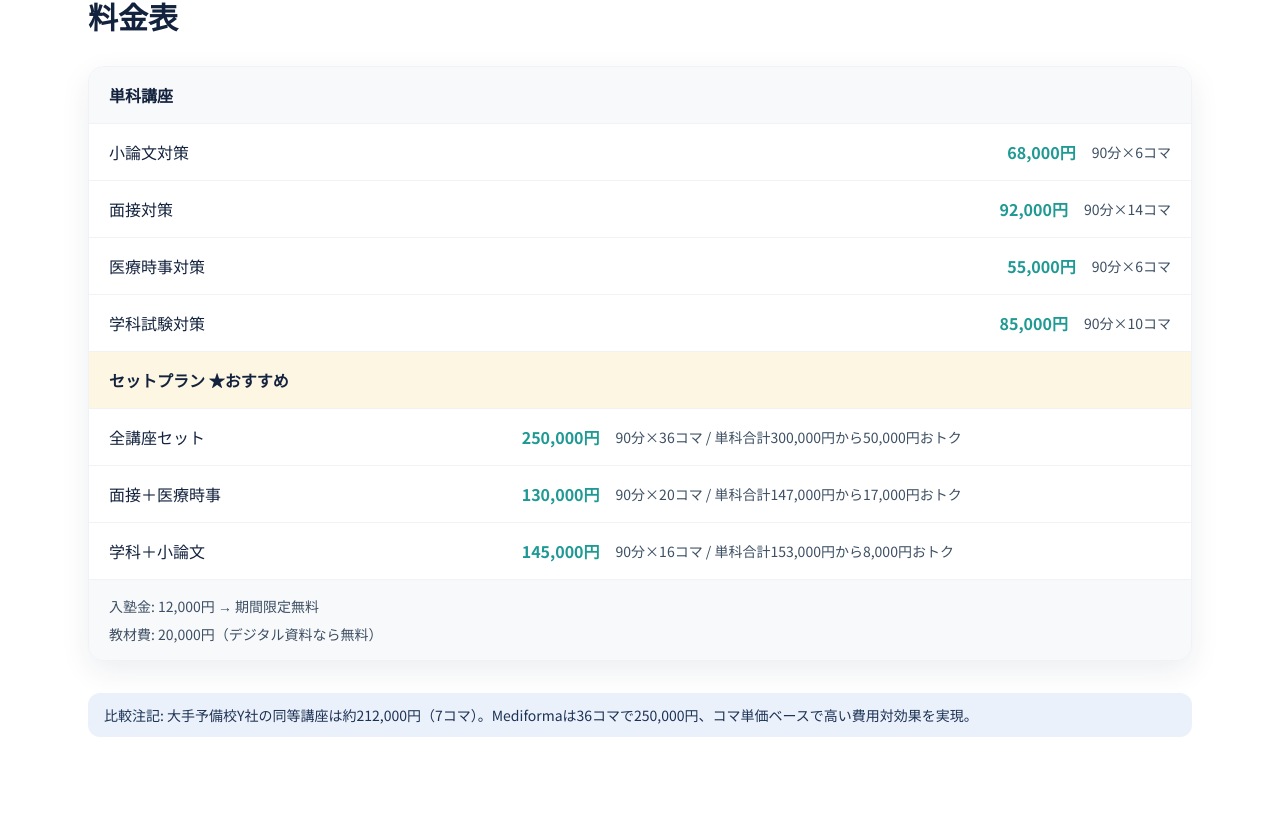
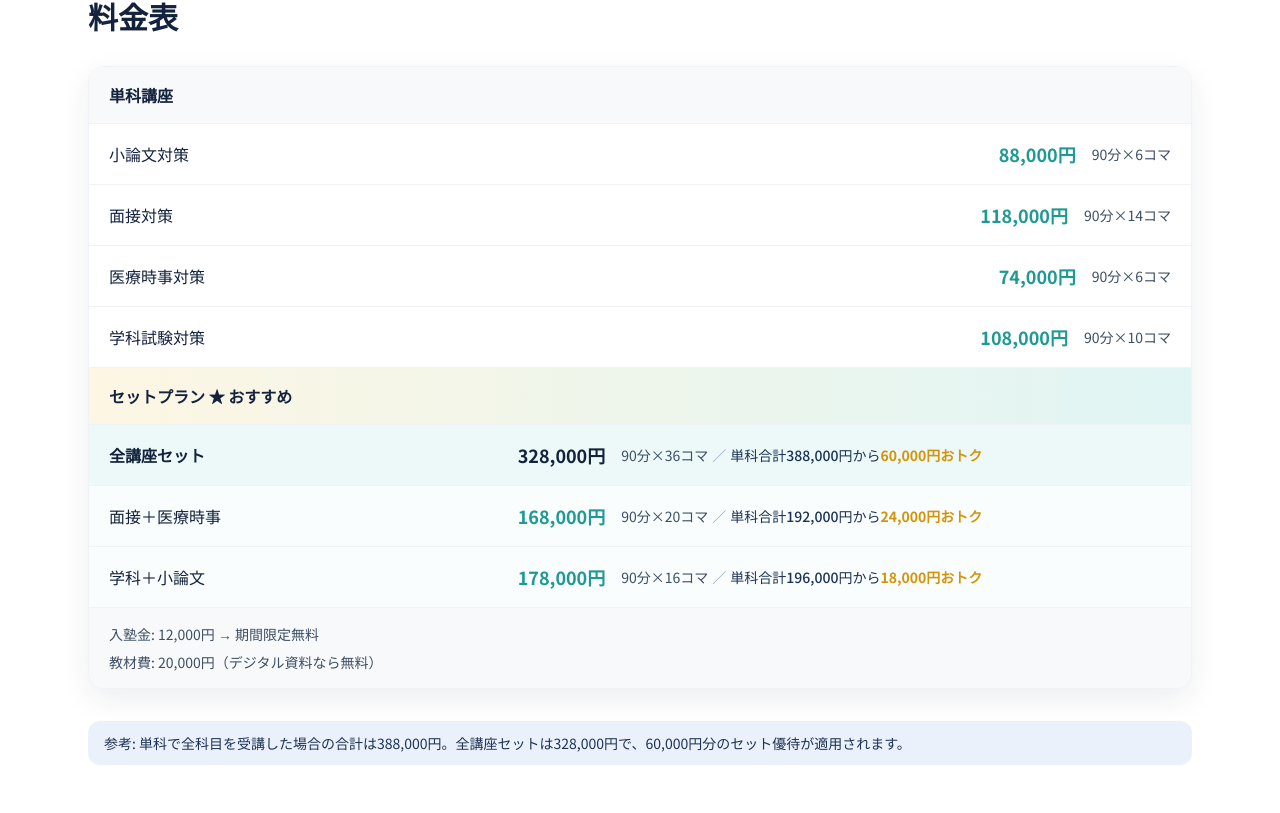
Before and after one commit to kentaro23/mediforma-education, a Next.js app: page /shiteiko in a window 1280 px wide. Shown: the part 2147-2960 px from the top of the page. Built offline with nearby package versions, Linux system fonts and the light colour scheme.

Commit message:
Update pricing table with revised plans and emphasis

```diff
--- a/src/components/sections/PricingTable.tsx
+++ b/src/components/sections/PricingTable.tsx
@@ -19,6 +19,20 @@ export function PricingTable({
   materialFee,
   comparisonNote
 }: PricingTableProps) {
+  const renderSavings = (notes: string) => {
+    const [lessonPart, savingsPart] = notes.split(" ／ ");
+    if (!savingsPart) return <span>{notes}</span>;
+
+    return (
+      <span>
+        <span className="text-neutralGray-600">{lessonPart}</span>
+        <span className="mx-1 text-neutralGray-400">／</span>
+        <span className="font-medium text-navy-800">{savingsPart.split("から")[0]}から</span>
+        <span className="font-semibold text-amber-500">{savingsPart.split("から")[1]}</span>
+      </span>
+    );
+  };
+
   return (
     <section className="bg-white py-16 md:py-20">
       <div className="mx-auto max-w-6xl space-y-8 px-4 md:px-6">
@@ -32,21 +46,30 @@ export function PricingTable({
             {singleRows.map((row) => (
               <div key={row.title} className="grid gap-2 px-5 py-4 md:grid-cols-[1fr_auto_auto] md:items-center md:gap-4">
                 <p className="font-medium text-navy-900">{row.title}</p>
-                <p className="font-semibold text-teal-500">{row.price}</p>
+                <p className="text-lg font-semibold text-teal-500">{row.price}</p>
                 <p className="text-sm text-neutralGray-600">{row.notes}</p>
               </div>
             ))}
           </div>
 
-          <div className="border-y border-neutralGray-100 bg-amber-100 px-5 py-4">
+          <div className="border-y border-neutralGray-100 bg-gradient-to-r from-amber-100 to-teal-100 px-5 py-4">
             <h3 className="font-semibold text-navy-900">{uiText.pricing.setPlan}</h3>
           </div>
-          <div className="divide-y divide-neutralGray-100">
+          <div className="divide-y divide-neutralGray-100 bg-teal-100/20">
             {setRows.map((row) => (
-              <div key={row.title} className="grid gap-2 px-5 py-4 md:grid-cols-[1fr_auto_1.4fr] md:items-center md:gap-4">
-                <p className="font-medium text-navy-900">{row.title}</p>
-                <p className="font-semibold text-teal-500">{row.price}</p>
-                <p className="text-sm text-neutralGray-600">{row.notes}</p>
+              <div
+                key={row.title}
+                className={`grid gap-2 px-5 py-4 md:grid-cols-[1fr_auto_1.4fr] md:items-center md:gap-4 ${
+                  row.title === "全講座セット" ? "bg-teal-100/50" : ""
+                }`}
+              >
+                <p className={`font-medium text-navy-900 ${row.title === "全講座セット" ? "text-base font-semibold" : ""}`}>
+                  {row.title}
+                </p>
+                <p className={`text-lg font-semibold ${row.title === "全講座セット" ? "text-navy-900" : "text-teal-500"}`}>
+                  {row.price}
+                </p>
+                <p className="text-sm">{renderSavings(row.notes)}</p>
               </div>
             ))}
           </div>
--- a/src/lib/pricing-data.ts
+++ b/src/lib/pricing-data.ts
@@ -1,27 +1,27 @@
 import type { PricingRow } from "@/lib/types";
 
 export const shiteikoSingleCourses: PricingRow[] = [
-  { title: "小論文対策", price: "68,000円", notes: "90分×6コマ" },
-  { title: "面接対策", price: "92,000円", notes: "90分×14コマ" },
-  { title: "医療時事対策", price: "55,000円", notes: "90分×6コマ" },
-  { title: "学科試験対策", price: "85,000円", notes: "90分×10コマ" }
+  { title: "小論文対策", price: "88,000円", notes: "90分×6コマ" },
+  { title: "面接対策", price: "118,000円", notes: "90分×14コマ" },
+  { title: "医療時事対策", price: "74,000円", notes: "90分×6コマ" },
+  { title: "学科試験対策", price: "108,000円", notes: "90分×10コマ" }
 ];
 
 export const shiteikoSetPlans: PricingRow[] = [
   {
     title: "全講座セット",
-    price: "250,000円",
-    notes: "90分×36コマ / 単科合計300,000円から50,000円おトク"
+    price: "328,000円",
+    notes: "90分×36コマ ／ 単科合計388,000円から60,000円おトク"
   },
   {
     title: "面接＋医療時事",
-    price: "130,000円",
-    notes: "90分×20コマ / 単科合計147,000円から17,000円おトク"
+    price: "168,000円",
+    notes: "90分×20コマ ／ 単科合計192,000円から24,000円おトク"
   },
   {
     title: "学科＋小論文",
-    price: "145,000円",
-    notes: "90分×16コマ / 単科合計153,000円から8,000円おトク"
+    price: "178,000円",
+    notes: "90分×16コマ ／ 単科合計196,000円から18,000円おトク"
   }
 ];
 
@@ -29,5 +29,5 @@ export const shiteikoFees = {
   admissionFee: "入塾金: 12,000円 → 期間限定無料",
   materialFee: "教材費: 20,000円（デジタル資料なら無料）",
   comparisonNote:
-    "比較注記: 大手予備校Y社の同等講座は約212,000円（7コマ）。Mediformaは36コマで250,000円、コマ単価ベースで高い費用対効果を実現。"
+    "参考: 単科で全科目を受講した場合の合計は388,000円。全講座セットは328,000円で、60,000円分のセット優待が適用されます。"
 } as const;
--- a/src/lib/ui-text.ts
+++ b/src/lib/ui-text.ts
@@ -8,6 +8,6 @@ export const uiText = {
   },
   pricing: {
     singleCourses: "単科講座",
-    setPlan: "セットプラン ★おすすめ"
+    setPlan: "セットプラン ★ おすすめ"
   }
 } as const;
```
